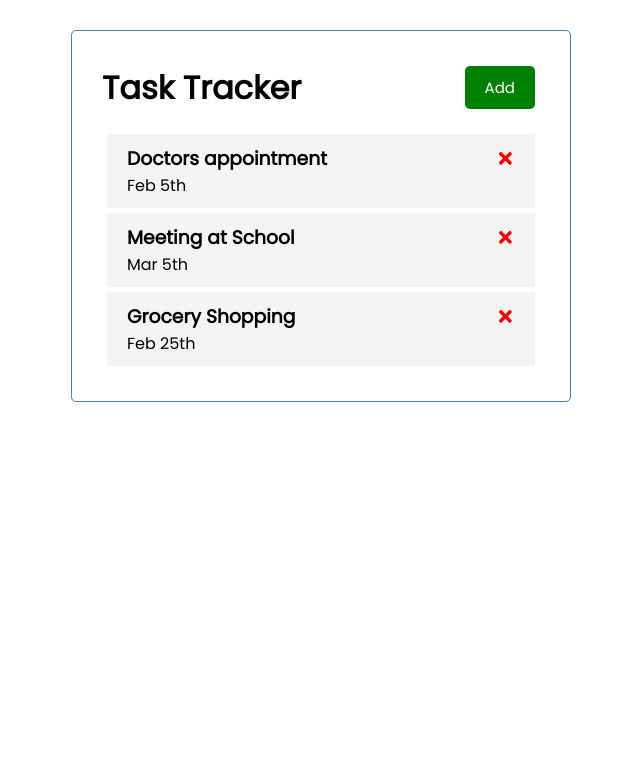
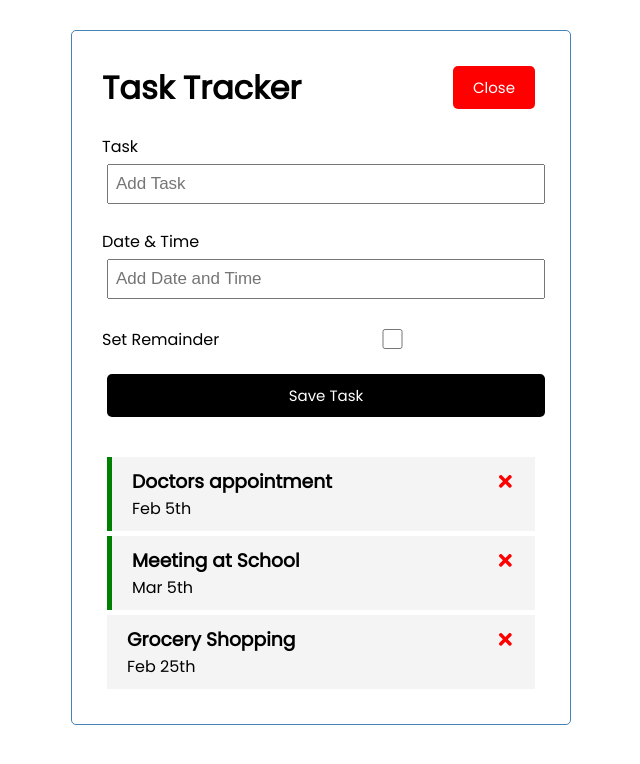
Before and after one commit to Navyapriyalal/Task-Tracker, a React (Create React App) app: page / in a window 1280 px wide. Both pictures are taken after a click on the button "Add". Shown: the top 764 px of the page, without its empty margins (319-959 px from the left). Built offline with nearby package versions, Linux system fonts and the light colour scheme.

Commit message:
'commited'

```diff
--- a/src/App.js
+++ b/src/App.js
@@ -1,8 +1,11 @@
-import Header from './components/Header'
+import Header from './components/Header';
 import Tasks from './components/Tasks';
-import { useState } from "react"
+import { useState } from "react";
+import AddTask from './components/AddTask';
 
 const App=() => {
+  const[showAddTask,setShowAddTask] = useState(false)
+
   const [tasks,setTasks] = useState([
     {
         id: 1,
@@ -24,17 +27,23 @@ const App=() => {
     }
 ])
 
+  const addTask = (task) => {
+    const id = Math.floor(Math.random() * 10000) + 1
+    const newTask = {id , ...task}
+    setTasks ([...tasks,newTask])
+  }
+
   const deleteTask = (id) => {
     setTasks(tasks.filter((task) => task.id !==id ))
   }
 
   const toggleRemainder = (id) => {
-    console.log('Hello')
     setTasks(tasks.map((task) => task.id === id ? { ...task , remainder: !task.remainder } : task))
   }
   return (
     <div className="container">
-      <Header />
+      <Header onAdd={() => setShowAddTask(!showAddTask)} showAdd={showAddTask} />
+      {showAddTask && <AddTask onAdd={addTask}/>}
       {tasks.length > 0 ? <Tasks tasks={tasks} onDelete={deleteTask} onToggle={toggleRemainder}/> : 'No Tasks to show'}
     </div>
   );
--- /dev/null
+++ b/src/components/AddTask.js
@@ -0,0 +1,43 @@
+import { useState } from "react"
+
+const AddTask = ({ onAdd }) => {
+  const [text, setText] = useState('')
+  const [day, setDay] = useState('')
+  const [remainder, setRemainder] = useState(false)
+
+  const onSubmit = (e) => {
+    e.preventDefault()
+
+    if (!text) {
+        alert('Please add a task')
+        return
+    }
+
+    onAdd({ text,day,remainder })
+
+    setText('')
+    setDay('')
+    setRemainder(false)
+  }
+
+  return (
+    <form className="add-form" onSubmit={onSubmit}>
+        <div className="form-control">
+            <label>Task</label>
+            <input type="text" placeholder="Add Task" value={text} onChange={(e) => setText(e.target.value)}/>
+        </div>
+        <div className="form-control">
+            <label>Date & Time</label>
+            <input type="text" placeholder="Add Date and Time" value={day} onChange={(e) => setDay(e.target.value)} />
+        </div>
+        <div className="form-control form-control-check">
+            <label>Set Remainder</label>
+            <input type="checkbox" checked={remainder} value={remainder} onChange={(e) => setRemainder(e.currentTarget.checked)} />
+        </div>
+
+        <input type="submit" value='Save Task' className="btn btn-block"/>
+    </form>
+  )
+}
+
+export default AddTask
--- a/src/components/Header.js
+++ b/src/components/Header.js
@@ -1,14 +1,11 @@
 import PropTypes from 'prop-types'
 import Button from './Button'
 
-const Header = ({title}) => {
-  const onClick = () => {
-    console.log('Click')
-  }
+const Header = ({ title,onAdd,showAdd }) => {
   return (
     <header className='header'>
       <h1>{title}</h1>
-      <Button color='green' text='Add' onClick={onClick}/>
+      {!showAdd ? <Button color='green' text='Add' onClick={onAdd}/> : <Button color='red' text='Close' onClick={onAdd}/>}
     </header>
   )
 }
--- a/src/components/Task.js
+++ b/src/components/Task.js
@@ -2,7 +2,7 @@ import { FaTimes } from 'react-icons/fa'
 
 const Task = ({ task,onDelete,onToggle }) => {
   return (
-    <div className='task' onDoubleClick={() => {onToggle(task.id)}}>
+    <div className={`task ${task.remainder ? 'remainder' : ''}`} onDoubleClick={() => {onToggle(task.id)}}>
         <h3>{task.text} <FaTimes style={{ color:'red', cursor:'pointer' }} onClick={() => onDelete(task.id)}/></h3>
         <p>{task.day}</p>
     </div>
--- a/src/index.css
+++ b/src/index.css
@@ -61,7 +61,7 @@ body {
   cursor: pointer;
 }
 
-.task.reminder {
+.task.remainder {
   border-left: 5px solid green;
 }
 
```
